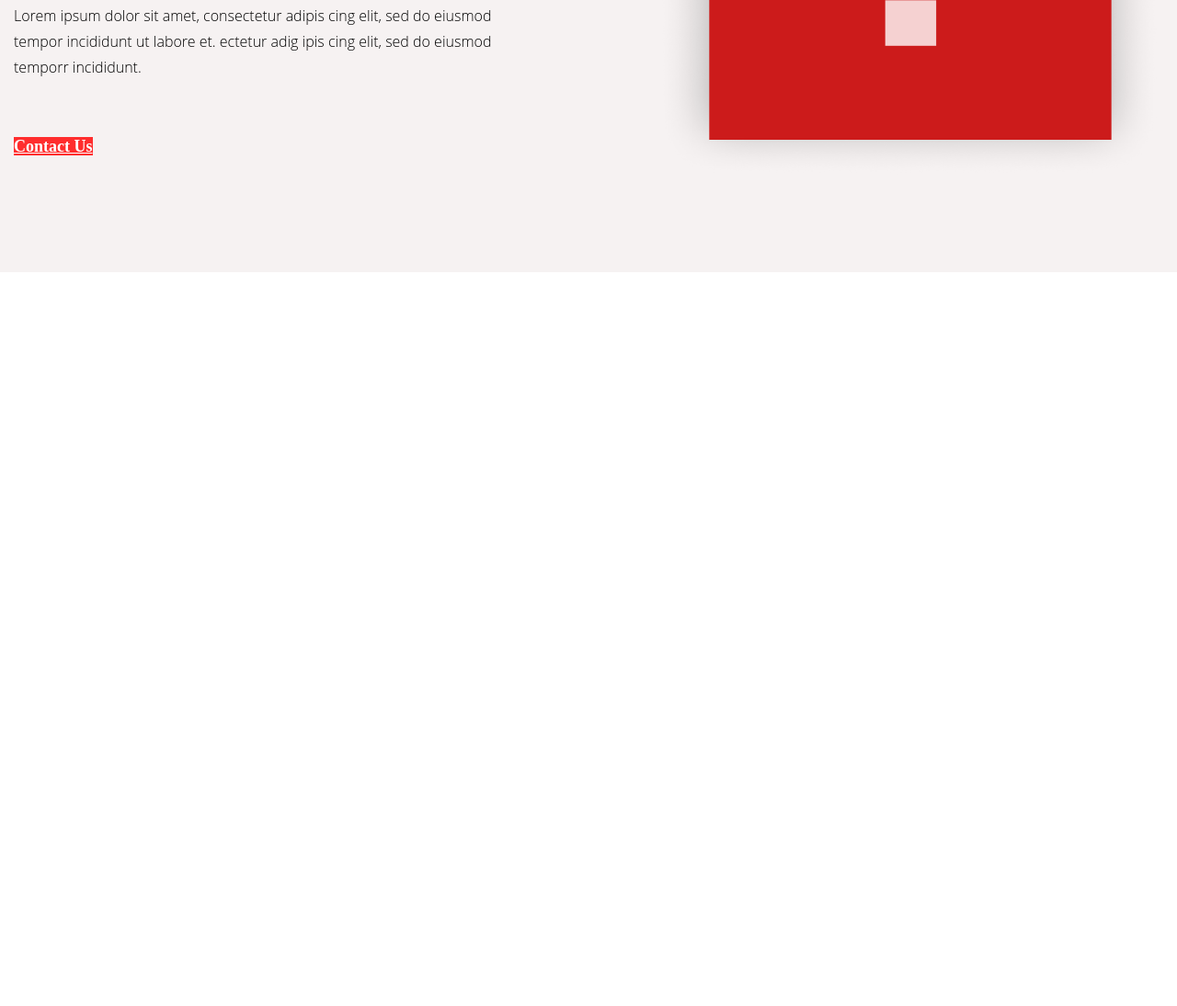
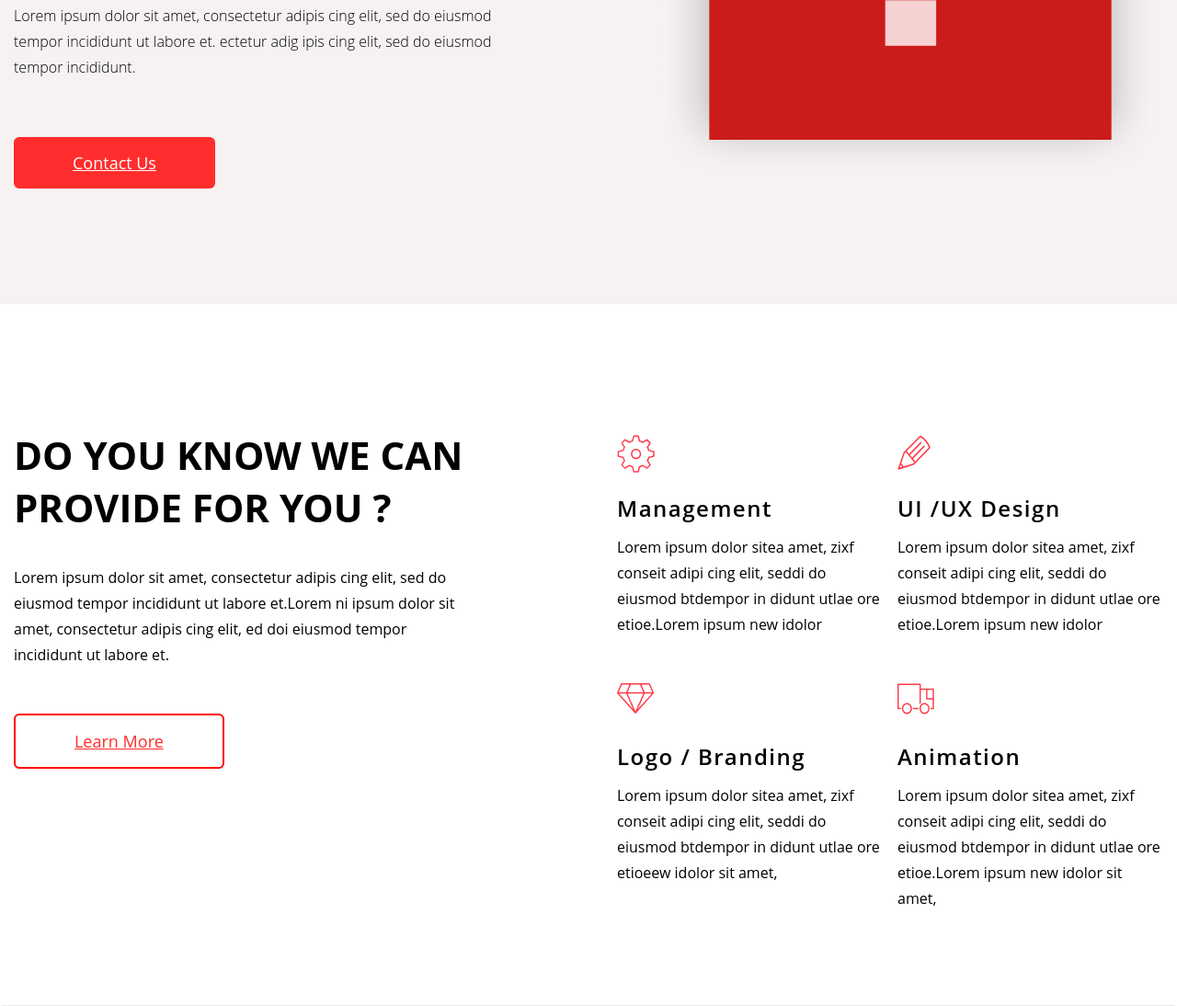
Before and after one commit to TmshSt14/two, a plain HTML site: page index.html in a window 1280 px wide. Shown: the part 357-1451 px from the top of the page at 92% size. Before the commit the page ends 800 px from the top, so only its background shows below. Drawn offline with Linux system fonts and the light colour scheme.

Commit message:
Добавил часть услуги

```diff
--- a/index.html
+++ b/index.html
@@ -11,49 +11,102 @@
     <link href="https://fonts.googleapis.com/css2?family=Roboto:wght@400;500;700;900&display=swap" rel="stylesheet">
 </head>
 
+
 <body class="page">
-    <div class="page-header page-grey">
+    <div class="page__header page__header_grey">
         <header class="header">
-            <nav class="header-navigation">
-                <ul class="menu header-menu">
-                    <li class="menu-item">
-                        <a class="menu-link" href="#">Home</a>
+            <nav class="header__navigation">
+                <ul class="menu">
+                    <li class="menu__item">
+                        <a class="menu__link" href="#">Home</a>
                     </li>
-                    <li class="menu-item">
-                        <a class="menu-link" href="#portfolio">Portfolio</a>
+                    <li class="menu__item">
+                        <a class="menu__link" href="#portfolio">Portfolio</a>
                     </li>
-                    <li class="menu-item">
-                        <a class="menu-link" href="#about">About us</a>
+                    <li class="menu__item">
+                        <a class="menu__link" href="#about">About us</a>
                     </li>
-                    <li class="menu-item">
-                        <a class="menu-link" href="#contact">Contact</a>
+                    <li class="menu__item">
+                        <a class="menu__link" href="#contact">Contact</a>
                     </li>
                 </ul>
             </nav>
         </header>
     </div>
-    <main class="page-content">
-        <div class="page-intro page-grey">
+    <main class="page__content">
+        <div class="page__intro page__header_grey">
             <section class="intro section">
-                <div class="intro-content">
-                    <h1 class="intro-heading">
+                <div class="intro__content">
+                    <h1 class="intro__heading">
                         our strong organaisation
                     </h1>
-                    <p class="intro-text">
+                    <p class="intro__text">
                         Lorem ipsum dolor sit amet, consectetur adipis cing elit, sed do eiusmod
                         tempor incididunt ut labore et. ectetur adig ipis cing elit, sed do eiusmod
-                        temporr incididunt.
+                        tempor incididunt.
                     </p>
-                    <a class="action-button button-red" href="">
+                    <a class="action-button action-button_button_red" href="">
                         Contact Us
                     </a>
                 </div>
-                <a class="intro-link">
-                    <img class="intro-image" src="./images/office.png" alt="Красный квадрат"
+                <a class="intro__link">
+                    <img class="intro__image" src="./images/office.png" alt="Красный квадрат"
                     width="551" height="356">
                 </a>
             </section>
         </div>
+        <section class="section services">
+            <div class="services__lead">
+                <h2 class="services__heading section-heading">
+                    do you know we can provide for you ?
+                </h2>
+                <p class="services__text">
+                    Lorem ipsum dolor sit amet, consectetur adipis cing elit, sed do
+                    eiusmod tempor incididunt ut labore et.Lorem ni ipsum dolor sit amet,
+                    consectetur adipis cing elit, ed doi eiusmod tempor incididunt ut labore
+                    et.
+                </p>
+                <a class="action-button action-button_white" href="">Learn More</a>
+            </div>
+            <div class="services__blocks">
+                <section class="service">
+                    <h3 class="service__heading service__heading_manage">Management</h3>
+                    <p class="service__text">
+                        Lorem ipsum dolor sitea amet, zixf
+                        conseit  adipi cing elit, seddi do eiusmod
+                        btdempor in didunt utlae ore
+                        etioe.Lorem ipsum new idolor
+                    </p>
+                </section>
+                <section class="service">
+                    <h3 class="service__heading service__heading_ux">UI /UX Design</h3>
+                    <p class="service__text">
+                        Lorem ipsum dolor sitea amet, zixf
+                        conseit  adipi cing elit, seddi do eiusmod
+                        btdempor in didunt utlae ore
+                        etioe.Lorem ipsum new idolor
+                    </p>
+                </section>
+                <section class="service">
+                    <h3 class="service__heading service__heading_logo">Logo / Branding</h3>
+                    <p class="service__text">
+                        Lorem ipsum dolor sitea amet, zixf
+                        conseit  adipi cing elit, seddi do eiusmod
+                        btdempor in didunt utlae ore
+                        etioeew idolor sit amet,
+                    </p>
+                </section>
+                <section class="service">
+                    <h3 class="service__heading service__heading_anim">Animation</h3>
+                    <p class="service__text">
+                        Lorem ipsum dolor sitea amet, zixf
+                        conseit  adipi cing elit, seddi do eiusmod
+                        btdempor in didunt utlae ore
+                        etioe.Lorem ipsum new idolor sit amet,
+                    </p>
+                </section>
+            </div>
+        </section>
     </main>
 </body>
 
--- a/styles/styles.css
+++ b/styles/styles.css
@@ -5,7 +5,7 @@
     flex-direction: column;
 }
 
-.page-grey {
+.page__header_grey {
     background-color: #F6F2F2;
 }
 
@@ -24,7 +24,7 @@
     background: #000000;
 }
 
-.header-navigation {
+.header__navigation {
     display: flex;
     flex-wrap: wrap;
 }
@@ -38,18 +38,18 @@
     margin: 0;
 }
 
-.menu-item {
+.menu__item {
     display: flex;
     align-items: stretch;
     justify-content: center;
     min-height: 90px;
 }
 
-.menu-item:hover {
+.menu__item:hover {
     background-color: #FF3F40;
 }
 
-.menu-link {
+.menu__link {
     font-family: 'Open Sans', Arial, Helvetica, sans-serif;
     display: flex;
     align-items: center;
@@ -63,7 +63,7 @@
 
 /* Into */
 
-.page-content {
+.page__content {
     flex-grow: 1;
 }
 
@@ -72,7 +72,7 @@
     padding-bottom: 94px;
 }
 
-.intro-content {
+.intro__content {
     position: relative;
     bottom: 12px;
     width: 616px;
@@ -80,7 +80,7 @@
     margin-right: 74px;
 }
 
-.intro-heading {
+.intro__heading {
     font-family: 'Open Sans', Arial, Helvetica, sans-serif;
     margin: 0;
     font-size: 60px;
@@ -90,7 +90,7 @@
     letter-spacing: 1.5px;
 }
 
-.intro-text {
+.intro__text {
     font-family: 'Open Sans', Arial, Helvetica, sans-serif;
     font-weight: 200;
     line-height: 28px;
@@ -100,26 +100,26 @@
     margin-top: 36px;
 }
 
-.action-buttom {
+.action-button {
     font-family: 'Open Sans', Arial, Helvetica, sans-serif;
     box-sizing: border-box;
     display: inline-block;
-    width: 228px;
-    height: 56px;
-    padding: 16px 0;
-    text-align: center;
-    text-decoration: none;
+    background-color: #FF2D2D;
+    padding: 16px 64px;
+    color: #ffffff;
+    font-size: 18px;
+    cursor: pointer;
     border-radius: 6px;
 }
 
-.button-red {
+.button__red {
     font-size: 18px;
     font-weight: 700;
     color: #FFFFFF;
     background-color: #FF2D2D;
 }
 
-.intro-image {
+.intro__image {
     width: 554px;
     height: 360px;
 }
@@ -134,3 +134,97 @@
     padding-left: 1vw;
     padding-right: 1vw;
 }
+
+/*Services*/
+
+.services {
+    padding-top: 106px;
+    padding-bottom: 52px;
+    border-bottom: 1px solid #ECECEC;
+}
+
+.services__lead {
+    flex: 1 1 502px;
+    max-width: 502px;
+    margin-bottom: 50px;
+    margin-right: 50px;
+}
+
+.services__heading {
+    font-family: 'Open Sans', Arial, Helvetica, sans-serif;
+    position: relative;
+    bottom: 6px;
+    margin-bottom: 28px;
+    text-transform: uppercase;
+    font-size: 42px;
+}
+
+.services__text {
+    font-family: 'Open Sans', Arial, Helvetica, sans-serif;
+    margin: 0;
+    line-height: 28px;
+    margin-bottom: 50px;
+}
+
+.action-button_white {
+    font-family: 'Open Sans', Arial, Helvetica, sans-serif;
+    font-size: 18px;
+    color: #FF2D2D;
+    background-color: #FFFFFF;
+    border: 2px solid #FF0000;
+}
+
+.services__blocks {
+    flex: 1 1;
+    max-width: 610px;
+    display: flex;
+    flex-wrap: wrap;
+    margin-top: 36px;
+}
+
+/*Service*/
+
+.service {
+    flex: 1 1 280px;
+    width: 288px;
+    margin-bottom: 50px;
+    margin-left: 16px;
+}
+
+.service__heading {
+    font-family: 'Open Sans', Arial, Helvetica, sans-serif;
+    margin: 0;
+    letter-spacing: 1.5px;
+    font-weight: 600;
+    font-size: 24px;
+    margin-bottom: 12px;
+}
+
+.service__heading::before {
+    display: block;
+    width: 41px;
+    height: 41px;
+    margin-bottom: 22px;
+}
+
+.service__text {
+    font-family: 'Open Sans', Arial, Helvetica, sans-serif;
+    margin: 0;
+    line-height: 28px;
+}
+
+.service__heading_manage::before {
+    content: url(../images/service-1.svg);
+}
+
+.service__heading_ux::before {
+    content: url(../images/service-2.svg);
+}
+
+.service__heading_logo::before {
+    content: url(../images/service-3.svg);
+}
+
+.service__heading_anim::before {
+    content: url(../images/service-4.svg);
+}
```
Also changed, not shown: images/service-1.svg (added), images/service-2.svg (added), images/service-3.svg (added), images/service-4.svg (added).
